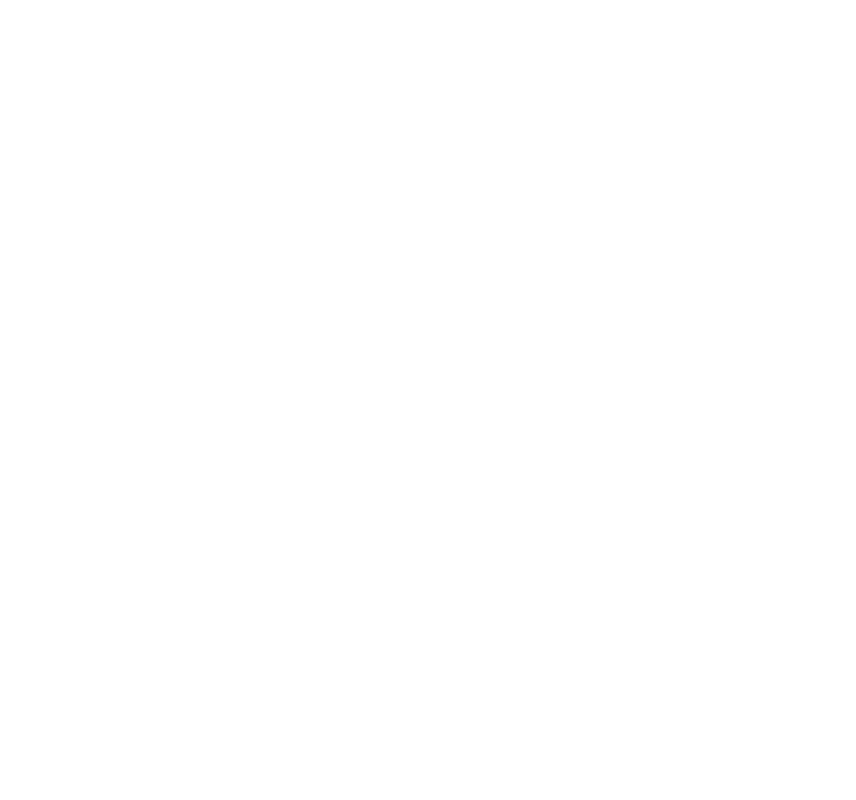
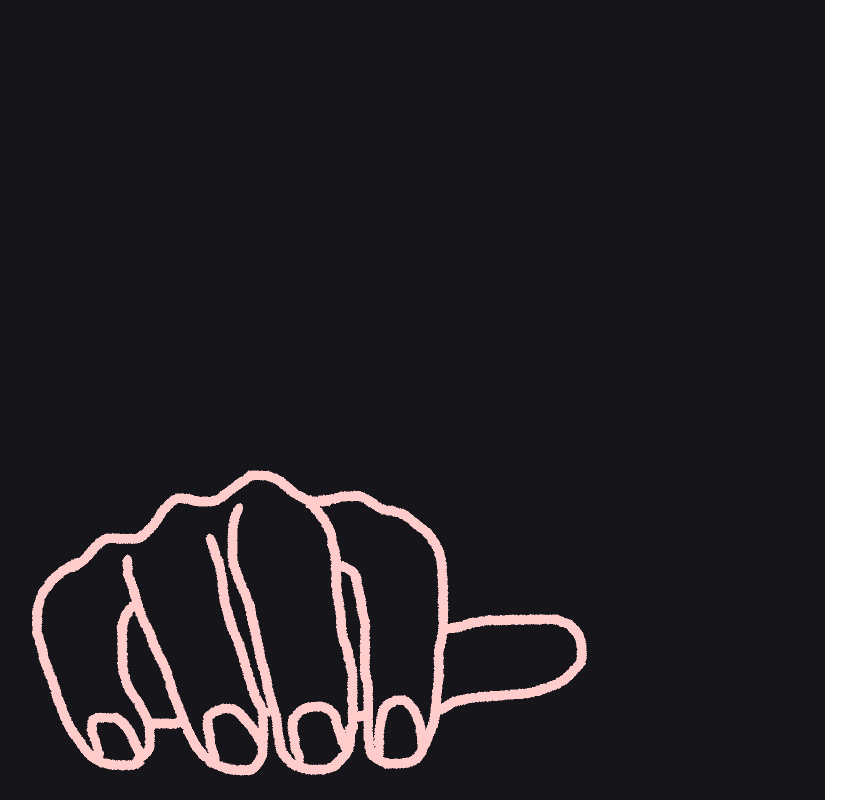
Before and after one commit to praveenakamrshadow/CineWave, a React (Vite) app: page /l in a window 1280 px wide. Before the commit this address had no page. Shown: the top 800 px of the page, without its empty margins (255-1111 px from the left). Built offline with nearby package versions, Linux system fonts and the light colour scheme; the HTML template or start-up script is replaced by a standard one.

Commit message:
added loader

```diff
--- a/src/App.jsx
+++ b/src/App.jsx
@@ -1,10 +1,12 @@
 import { Route, Routes } from 'react-router-dom';
 import Home from './components/Home';
+import Loading from './components/Loading';
 const App = () => {
     return (
         <div className="bg-[#1F1E24] w-screen h-screen flex">
             <Routes>
                 <Route path="/" element={<Home />} />
+                <Route path="/l" element={<Loading />} />
             </Routes>
         </div>
     );
--- a/src/components/Home.jsx
+++ b/src/components/Home.jsx
@@ -5,6 +5,7 @@
 import Header from './partials/Header';
 import HorizontalCards from './partials/HorizontalCards';
 import DropDown from './partials/DropDown';
+import Loading from './Loading';
 
 function Home() {
     document.title = 'SCSDB | Homepage';
@@ -59,7 +60,7 @@
             </div>
         </>
     ) : (
-        <h1>Loading...</h1>
+        <Loading />
     );
 }
 
--- /dev/null
+++ b/src/components/Loading.jsx
@@ -0,0 +1,11 @@
+import loader from '../../public/loader.gif';
+
+const Loading = () => {
+    return (
+        <div className="w-screen h-screen flex justify-center items-center bg-[#161519]">
+            <img className="w-36 h-36 object-cover" src={loader} alt="" />
+        </div>
+    );
+};
+
+export default Loading;
```
Also changed, not shown: public/404.gif (added), public/loader.gif (added).
